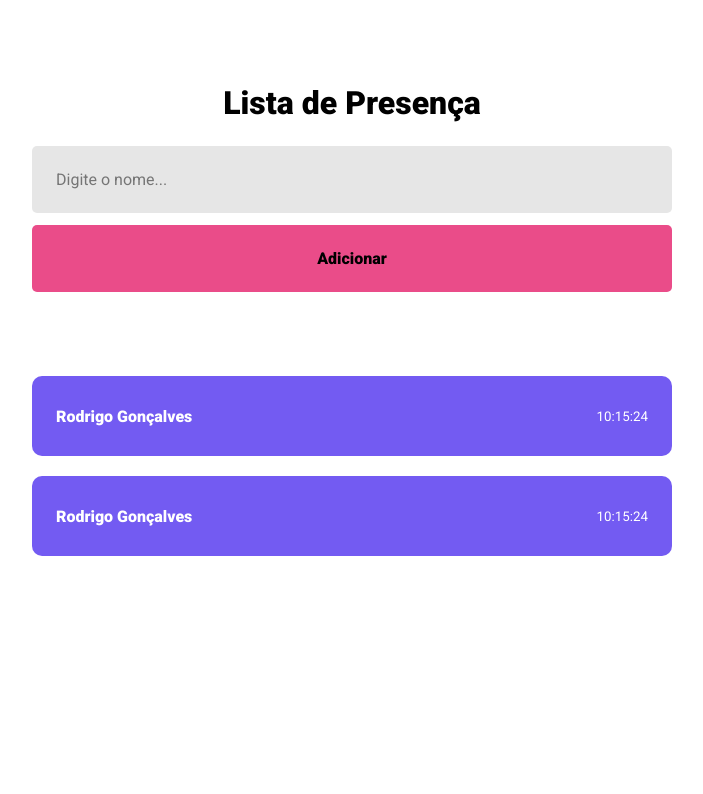
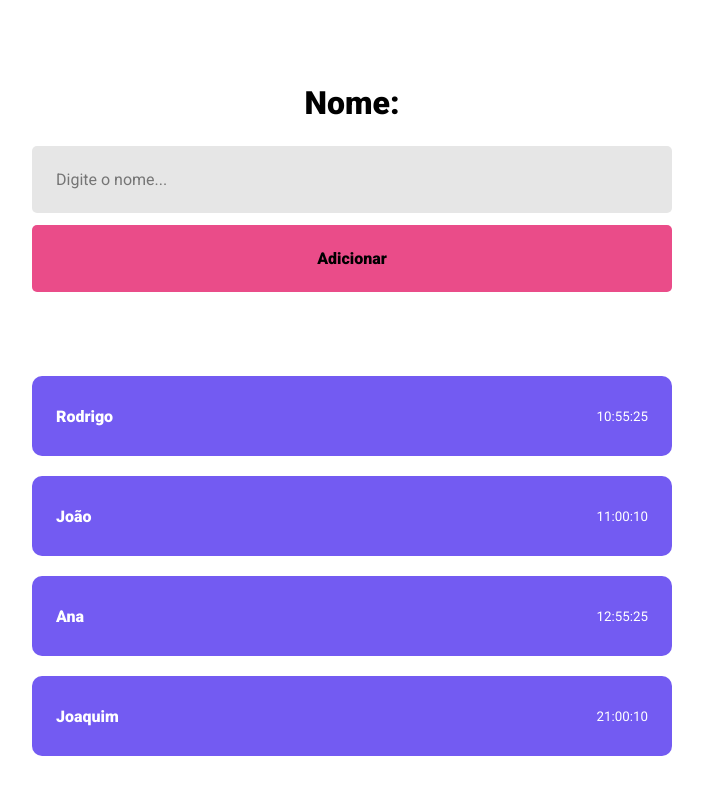
Before and after one commit to MariaCeleski/Reactapp-_fundamentos, a React (Vite) app: page / in a window 1280 px wide. Shown: the top 794 px of the page, without its empty margins (288-991 px from the left). Built offline with nearby package versions, Linux system fonts and the light colour scheme.

Commit message:
useState

```diff
--- a/src/components/Card/index.jsx
+++ b/src/components/Card/index.jsx
@@ -1,10 +1,10 @@
 import './styles.css';
 
-export function Card(){
+export function Card(props){
     return(
         <div className="Card">
-            <strong>Rodrigo Gonçalves</strong>
-            <small> 10:15:24</small>
+            <strong>{props.name}</strong>
+            <small>{props.time}</small>
         </div>
     )
 }
--- a/src/pages/Home/index.jsx
+++ b/src/pages/Home/index.jsx
@@ -1,17 +1,20 @@
+import React, { useState } from "react";
 import './style.css'
 import { Card } from '../../components/Card'
 
 export function Home() {
-
+  const [studentName, setStudentName] = useState("");
   return (
     <div className="container">
-    <h1>Lista de Presença</h1>
-    <input type="text" placeholder="Digite o nome..." />
+    <h1>Nome: {studentName}</h1>
+    <input type="text" placeholder="Digite o nome..."
+    onChange={(e) => setStudentName(e.target.value)} />
     <button type="button">Adicionar</button>
 
     <Card name="Rodrigo" time="10:55:25" />
-    <Card />
-
+    <Card name="João" time="11:00:10"/>
+    <Card name="Ana" time="12:55:25" />
+    <Card name="Joaquim" time="21:00:10"/>
 
 
     </div>
```
